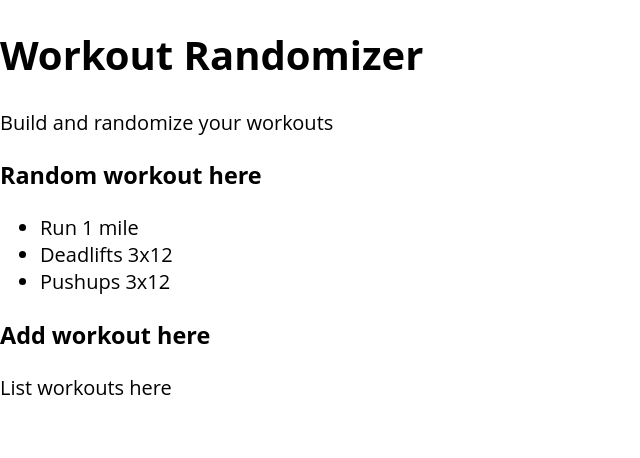
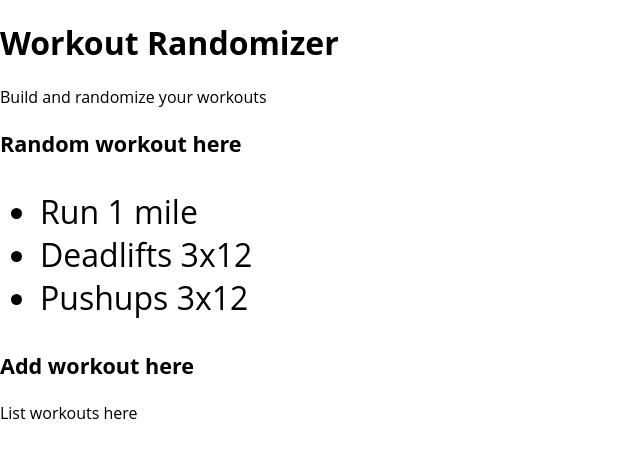
Before and after one commit to mrjasonweaver/workout-randomizer, a React (Create React App) app: page / in a window 1280 px wide. Shown: the top 458 px of the page, without its empty margins (0-640 px from the left). Built offline with nearby package versions, Linux system fonts and the light colour scheme.

Commit message:
rem font sizes reset

```diff
--- a/src/css/style.css
+++ b/src/css/style.css
@@ -36,7 +36,19 @@ a:hover {
   outline: 0;
 }
 h1 {
-  font-size: 2em;
+  font-size: 2rem;
+}
+h2 {
+  font-size: 1.8rem;
+}
+h3 {
+  font-size: 1.35rem;
+}
+h4, h5, h6 {
+  font-size: 1.2rem;
+}
+p {
+  font-size: 1rem;
 }
 abbr[title] {
   border-bottom: 1px dotted;
@@ -159,7 +171,7 @@ input::-moz-focus-inner {
   box-sizing: border-box;
 }
 html {
-  font-size: 62.5%;
+  font-size: 100%;
 }
 body {
   background: #fff;
```
